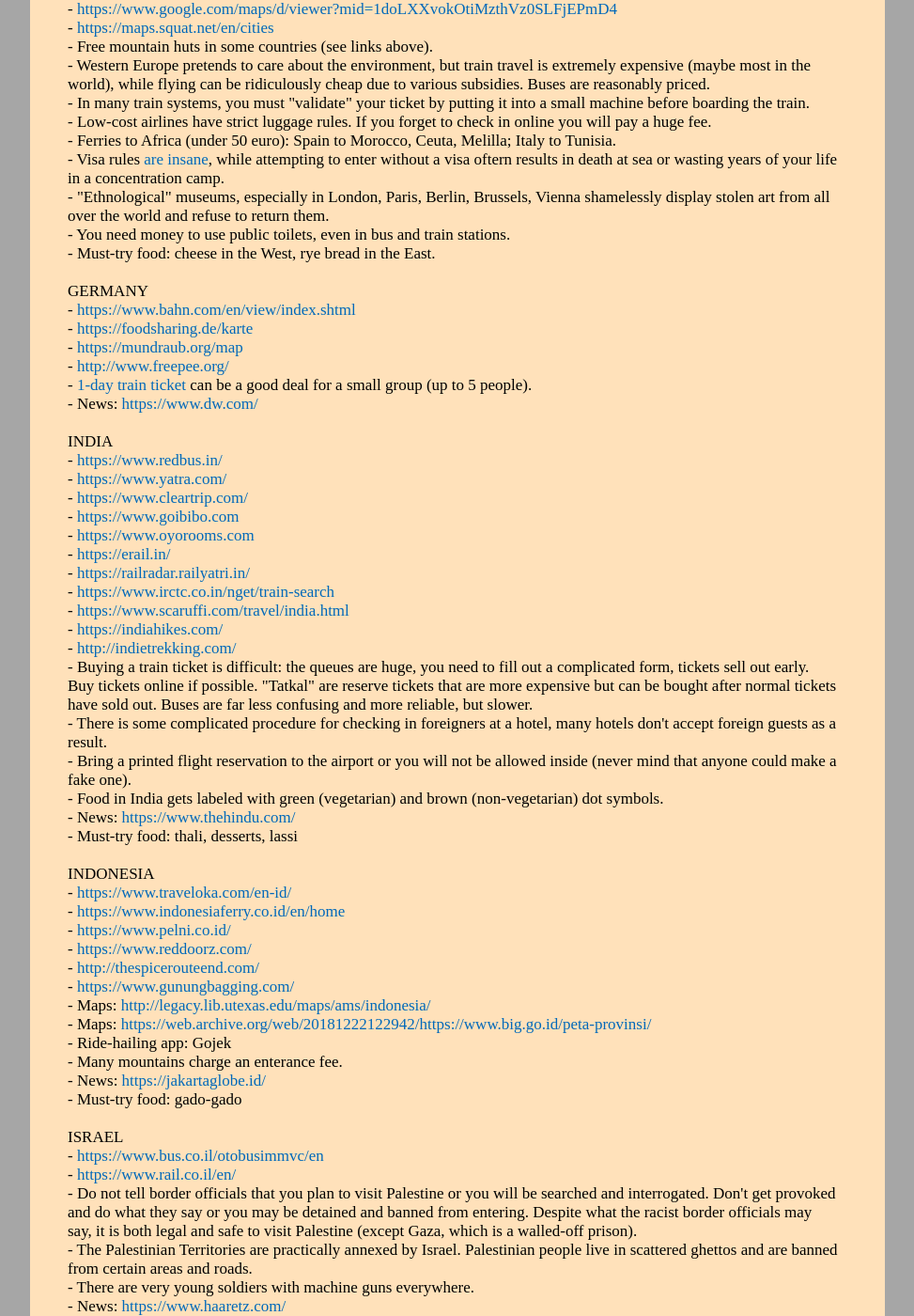
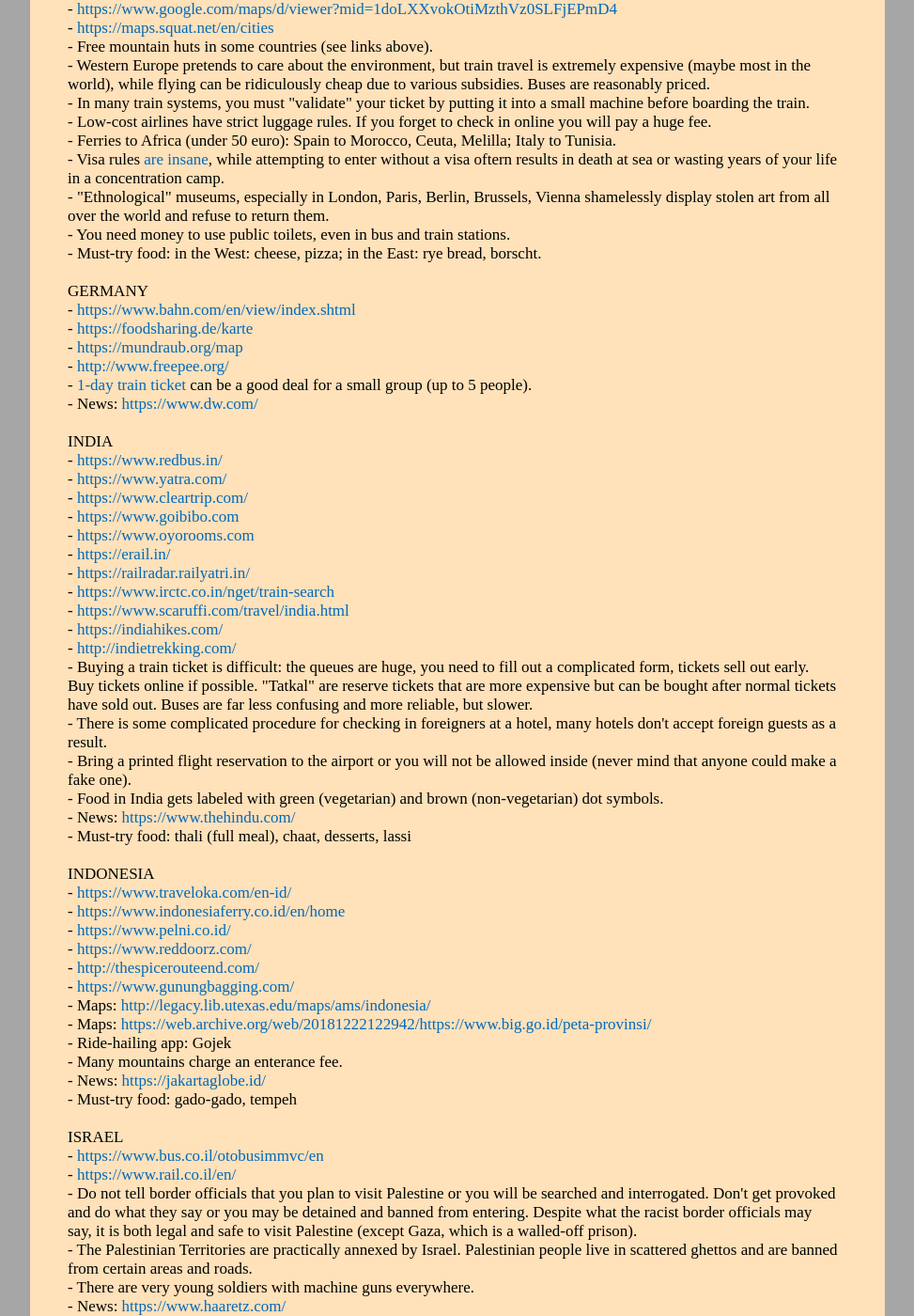
Before and after one commit to witbag/witbag.github.io, a Jekyll site: the page built from travel/notes.html, in a window 1280 px wide and 1400 px high, scrolled down 1729 px. Shown: the whole window at 94% size, without its empty margins (153-1126 px from the left). Built offline with Jekyll 4.4.1, drawn with Linux system fonts in a browser that asks for light colours; some of the changed text lies outside the part shown.

Commit message:
Update notes.html

```diff
--- a/travel/notes.html
+++ b/travel/notes.html
@@ -90,7 +90,7 @@
 - Visa rules <a href="visas.html#europe">are insane</a>, while attempting to enter without a visa oftern results in death at sea or wasting years of your life in a concentration camp.<br>
 - "Ethnological" museums, especially in London, Paris, Berlin, Brussels, Vienna shamelessly display stolen art from all over the world and refuse to return them.<br>
 - You need money to use public toilets, even in bus and train stations.<br>
-- Must-try food: cheese in the West, rye bread in the East.<br>
+- Must-try food: in the West: cheese, pizza; in the East: rye bread, borscht.<br>
 <br>
 GERMANY<br>
 - <a href="https://www.bahn.com/en/view/index.shtml" target=_blank>https://www.bahn.com/en/view/index.shtml</a><br />
@@ -117,7 +117,7 @@
 - Bring a printed flight reservation to the airport or you will not be allowed inside (never mind that anyone could make a fake one).<br>
 - Food in India gets labeled with green (vegetarian) and brown (non-vegetarian) dot symbols.<br>
 - News: <a href="https://www.thehindu.com/" target=_blank>https://www.thehindu.com/</a><br />
-- Must-try food: thali, desserts, lassi<br>
+- Must-try food: thali (full meal), chaat, desserts, lassi<br>
 <br>
 INDONESIA<br>
 - <a href="https://www.traveloka.com/en-id/" target=_blank>https://www.traveloka.com/en-id/</a><br />
@@ -131,7 +131,7 @@
 - Ride-hailing app: Gojek<br>
 - Many mountains charge an enterance fee.<br>
 - News: <a href="https://jakartaglobe.id/" target=_blank>https://jakartaglobe.id/</a><br />
-- Must-try food: gado-gado<br>
+- Must-try food: gado-gado, tempeh<br>
 <br>
 ISRAEL<br>
 - <a href="https://www.bus.co.il/otobusimmvc/en" target=_blank>https://www.bus.co.il/otobusimmvc/en</a><br />
```
Also changed, not shown: other parts of travel/notes.html (+3 -3 lines).
